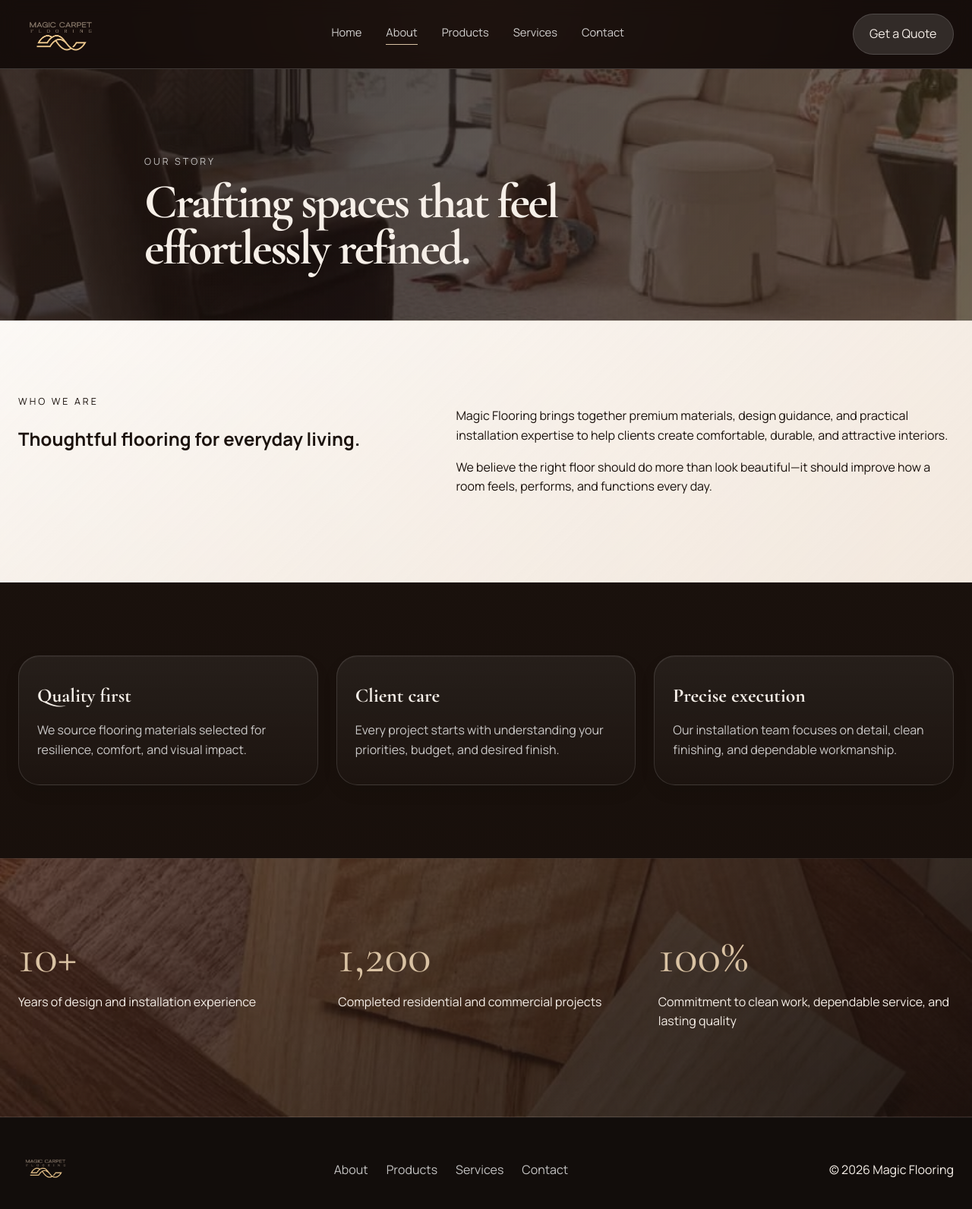
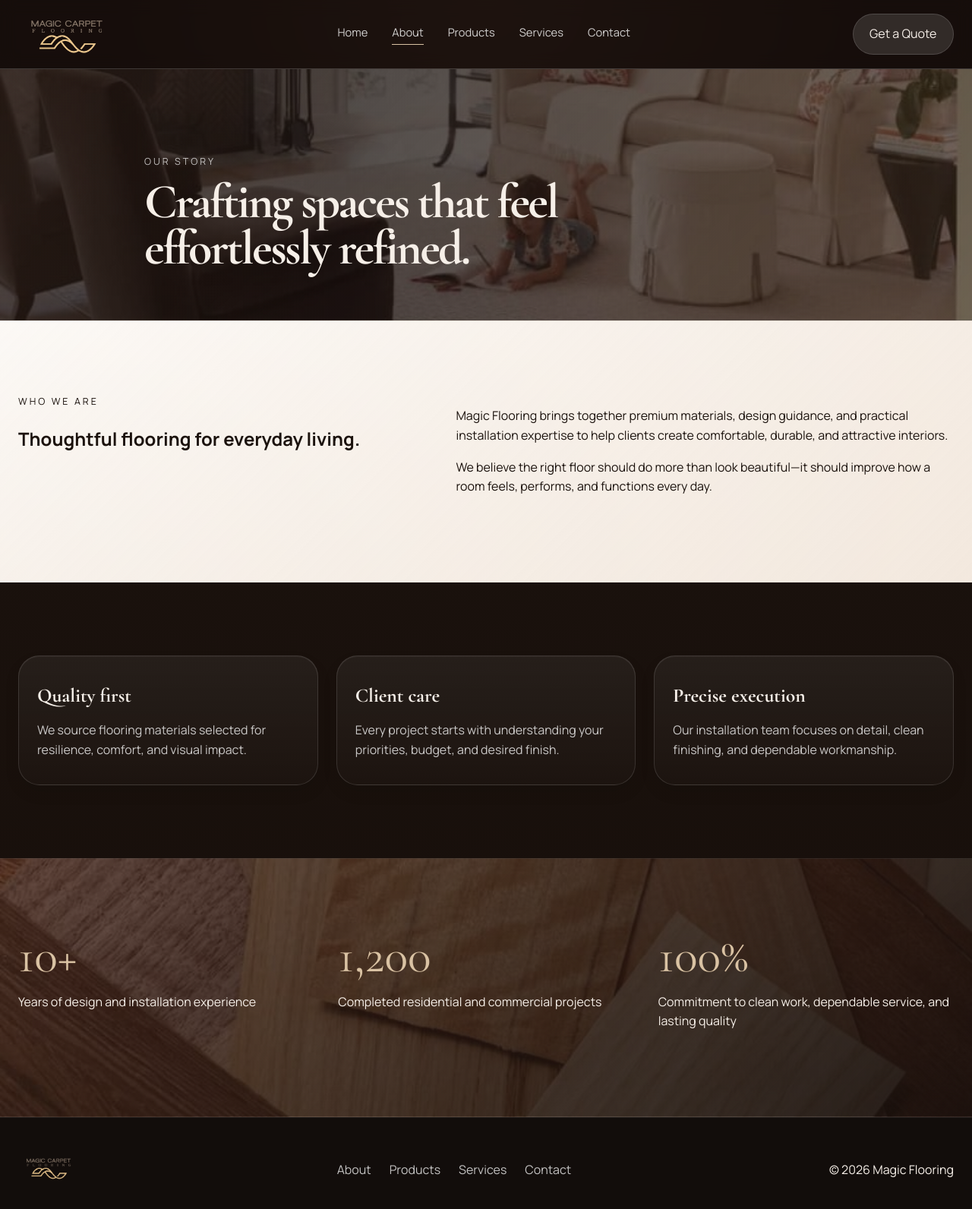
Before and after one commit to herbertobing-cmd/magic-carpet-flooring, a plain HTML site: page about.html in a window 1280 px wide. Shown: the whole page at 76% size. Drawn offline with nearby package versions, Linux system fonts and the light colour scheme.

Commit message:
Update website

```diff
--- a/styles.css
+++ b/styles.css
@@ -86,13 +86,13 @@ textarea {
 }
 
 .brand-logo {
-  height: 56px;
+  height: 64px;
   width: auto;
   display: block;
 }
 
 .brand--footer .brand-logo {
-  height: 36px;
+  height: 40px;
 }
 
 .brand-mark {
```
